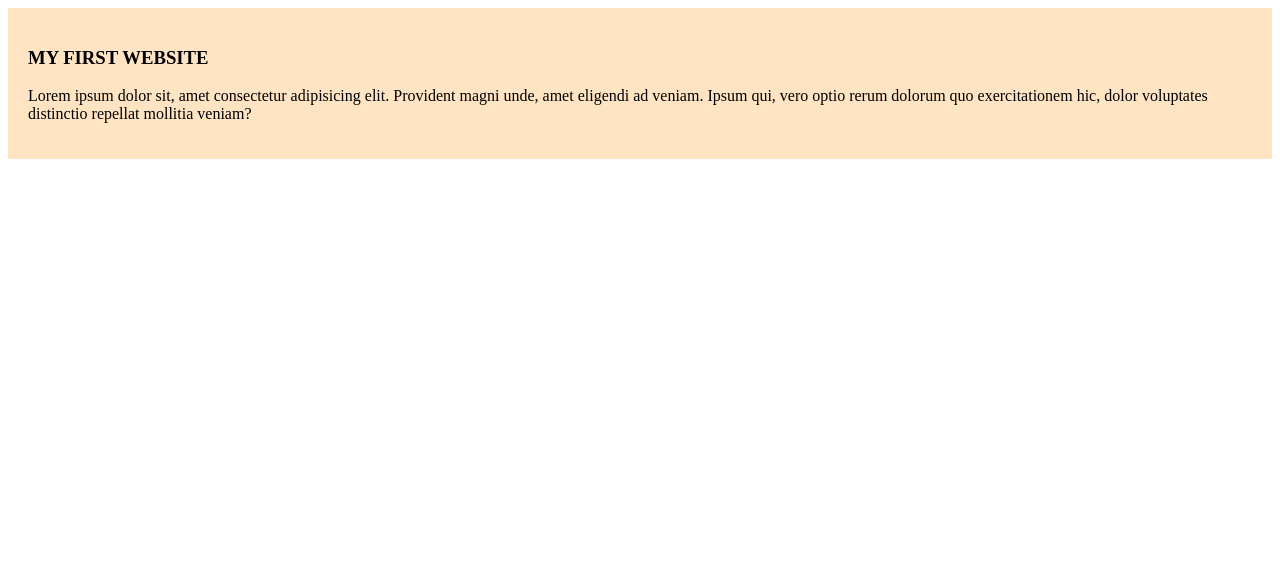
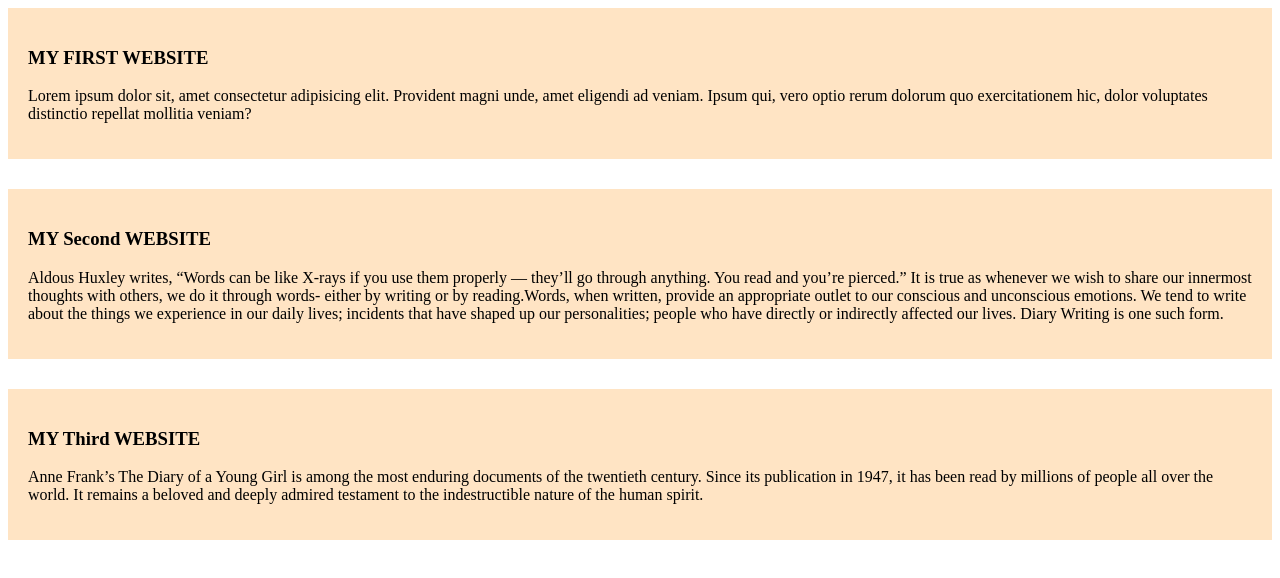
Before and after one commit to badhonsarkerrr/My-First-github-Repository, a plain HTML site: page index.html in a window 1280 px wide. Drawn offline with Linux system fonts and the light colour scheme.

Commit message:
added the second and the third blog

```diff
--- a/index.html
+++ b/index.html
@@ -19,7 +19,33 @@
 
 
     </div>
+    <div>
+        <h3>MY Second WEBSITE</h3>
+        <p>Aldous Huxley writes, “Words can be like X-rays if you use them
+            properly — they’ll go through anything. You read and you’re pierced.” It
+            is true as whenever we wish to share our innermost thoughts with
+            others, we do it through words- either by writing or by reading.Words,
+            when written, provide an appropriate outlet to our conscious and
+            unconscious emotions. We tend to write about the things we experience
+            in our daily lives; incidents that have shaped up our personalities; people
+            who have directly or indirectly affected our lives. Diary Writing is one
+            such form.</p>
 
+
+
+
+    </div>
+    <div>
+        <h3>MY Third WEBSITE</h3>
+        <p>Anne Frank’s The Diary of a Young Girl is among the most enduring
+            documents of the twentieth century. Since its publication in 1947, it has been
+            read by millions of people all over the world. It remains a beloved and deeply
+            admired testament to the indestructible nature of the human spirit.</p>
+
+
+
+
+    </div>
 </body>
 
 </html>
--- a/styles/blog.css
+++ b/styles/blog.css
@@ -1,6 +1,7 @@
 div {
     background-color: bisque;
     padding: 20px;
+    margin-bottom: 30px;
 
 
 }
```
Also changed, not shown: 1 other file.
